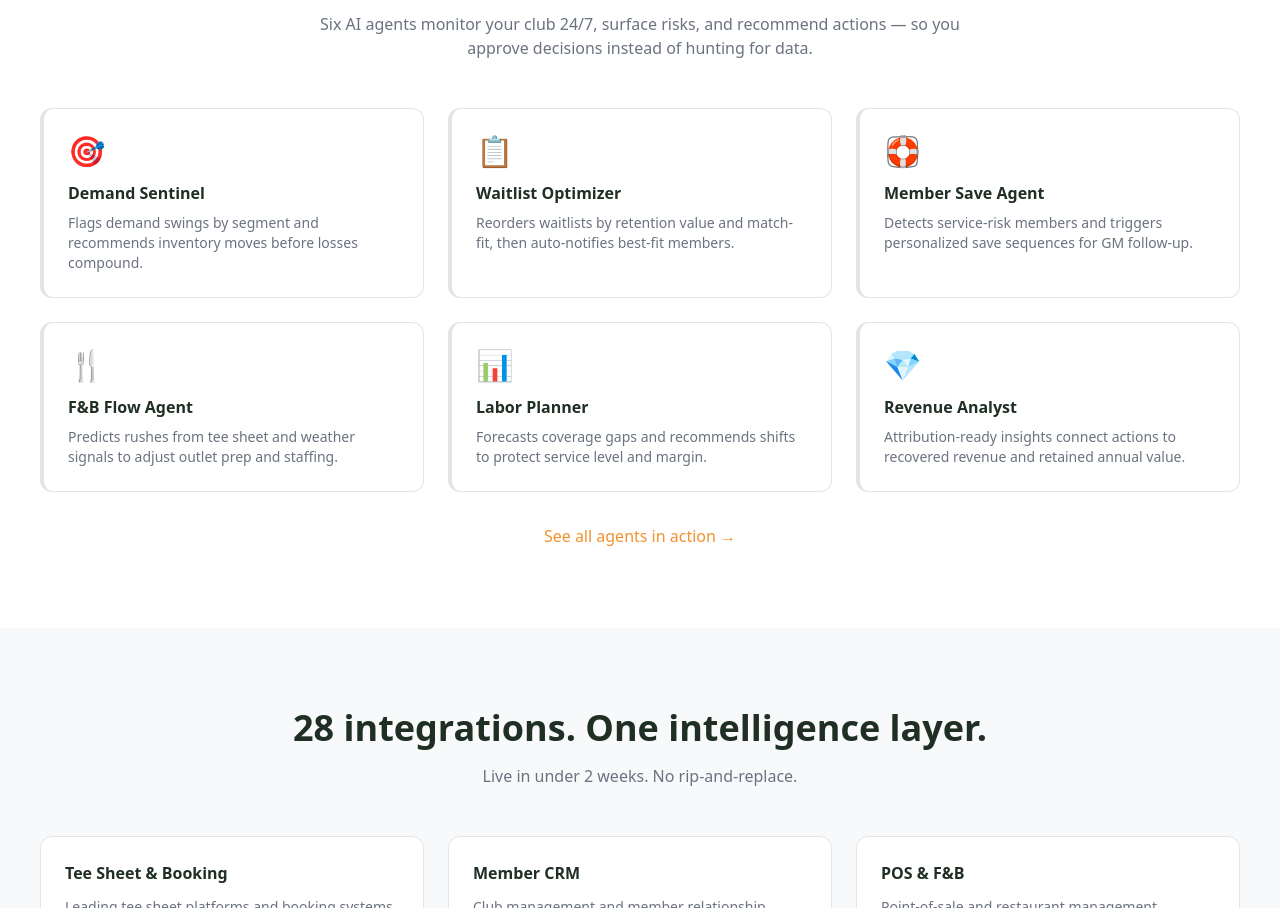
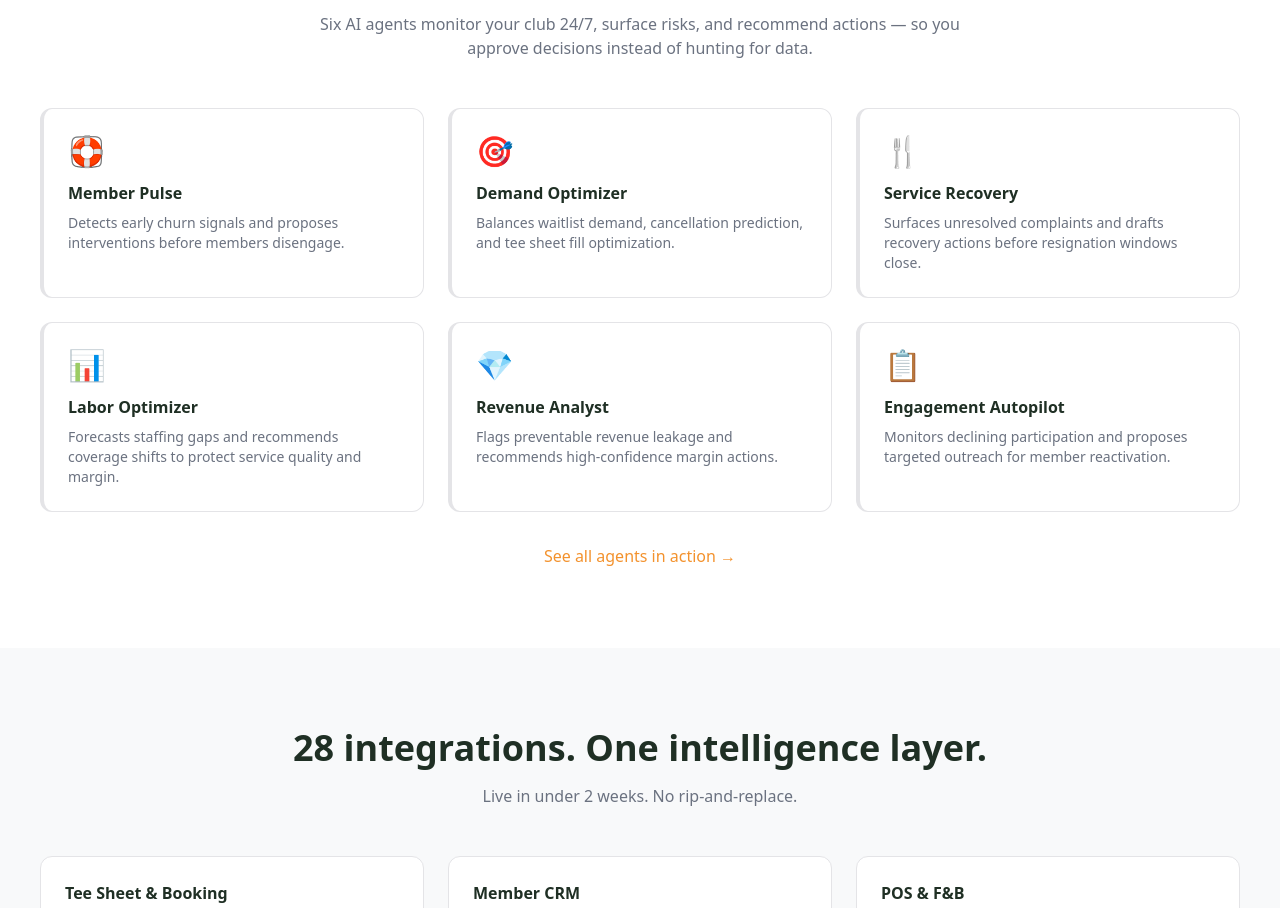
Before and after one commit to ty-hayes-82/swoop-member-intelligence-website, a Next.js app: page / in a window 1280 px wide. Shown: the part 5896-6804 px from the top of the page. Built offline with nearby package versions, Linux system fonts and the light colour scheme.

Commit message:
P0-AGENT-NAMES: Sync canonical AI agent names across marketing site (Member Pulse, Demand Optimizer, Service Recovery, Labor Optimizer, Revenue Analyst, Engagement Autopilot)

```diff
--- a/app/capabilities/revenue-pipeline/page.jsx
+++ b/app/capabilities/revenue-pipeline/page.jsx
@@ -9,7 +9,7 @@ const metrics = [
   { title: 'Per-Slot Revenue Optimization', desc: 'Not all tee times are equal. Saturday 8am generates $340/slot. Tuesday 2pm generates $95. Swoop helps you allocate inventory to maximize yield without alienating members.' },
   { title: 'Retention-Driven Yield', desc: 'Revenue isn\'t just about filling slots — it\'s about filling them with members who renew. A $312/slot with retained members beats $340/slot if the high-payer resigns next quarter.' },
   { title: 'Guest-to-Member Pipeline', desc: 'Track which guest rounds convert to membership inquiries, applications, and joins. $36K in membership revenue is hiding in your guest data — Swoop surfaces it.' },
-  { title: 'Revenue Attribution', desc: 'Which playbook actions actually recovered revenue? Swoop tracks from intervention to outcome: "Member Save sequence → James Whitfield retained → $22K/yr protected."' },
+  { title: 'Revenue Attribution', desc: 'Which playbook actions actually recovered revenue? Swoop tracks from intervention to outcome: "Member Pulse sequence → James Whitfield retained → $22K/yr protected."' },
   { title: 'Dues Yield Analysis', desc: 'Revenue per member varies 4x across your roster. Know which segments are over-indexed, under-served, or declining — and what it means for next year\'s budget.' },
   { title: 'Board-Ready Reporting', desc: 'Auto-generated monthly summaries: revenue trends, retention impact, pipeline health, and ROI on every AI-recommended action. No more manual board report assembly.' },
 ]
--- a/app/case-studies/oakmont-hills/page.jsx
+++ b/app/case-studies/oakmont-hills/page.jsx
@@ -51,7 +51,7 @@ export default function OakmontHillsPage() {
 
             <div className="bg-swoop-green/10 border border-swoop-green/30 rounded-xl p-6">
               <p className="text-sm font-bold text-swoop-green uppercase tracking-wider mb-3">⚡ Swoop flags James — January 16</p>
-              <p>Swoop connects three signals across three systems: declining F&B spend (POS), unresolved complaint (CRM), and consistent booking pattern about to break (tee sheet). Health score drops from 78 to 42. <strong>Member Save Agent recommends: GM personal call within 24 hours.</strong></p>
+              <p>Swoop connects three signals across three systems: declining F&B spend (POS), unresolved complaint (CRM), and consistent booking pattern about to break (tee sheet). Health score drops from 78 to 42. <strong>Member Pulse recommends: GM personal call within 24 hours.</strong></p>
             </div>
 
             <div className="border-l-4 border-red-400 pl-6">
--- a/app/features/ai-agents/page.jsx
+++ b/app/features/ai-agents/page.jsx
@@ -8,35 +8,7 @@ export const metadata = {
 
 const agents = [
   {
-    name: 'Demand Sentinel',
-    icon: '🔍',
-    color: 'bg-lens-operations',
-    role: 'Monitors tee sheet demand patterns and flags anomalies',
-    capabilities: [
-      'Detects booking velocity changes (up or down >20% vs. historical baseline)',
-      'Identifies demand shifts by day/time/weather correlation',
-      'Flags under-capacity risk 72 hours ahead',
-      'Recommends targeted member outreach for low-demand slots',
-    ],
-    exampleAlert: 'Saturday 9:00-11:00 AM slots trending 35% below baseline for next weekend. Recommend targeted push notification to 47 engaged members who historically book Saturday mornings.',
-    avgImpact: '+12 tee time bookings/week',
-  },
-  {
-    name: 'Waitlist Optimizer',
-    icon: '⟳',
-    color: 'bg-lens-operations',
-    role: 'Reorders waitlists by retention value + match-fit',
-    capabilities: [
-      'Ranks waitlist by: churn risk × lifetime value × acceptance probability',
-      'Factors in playing partner preferences and tee time history',
-      'Predicts acceptance rate per member per slot',
-      'Auto-fills canceled slots with retention-prioritized routing',
-    ],
-    exampleAlert: '7:40 AM Saturday slot canceled. Routing to Anne Jordan (health 52, LTV $14K, 92% accept rate) instead of FIFO member Tom Chen (health 94, LTV $8K).',
-    avgImpact: '+$138K annual dues protected via retention-first routing',
-  },
-  {
-    name: 'Member Save Agent',
+    name: 'Member Pulse',
     icon: '◉',
     color: 'bg-lens-members',
     role: 'Detects at-risk members and triggers save sequences',
@@ -50,24 +22,39 @@ const agents = [
     avgImpact: '6.4 week early warning before resignation',
   },
   {
-    name: 'F&B Flow Agent',
+    name: 'Demand Optimizer',
+    icon: '🔍',
+    color: 'bg-lens-operations',
+    role: 'Balances waitlist demand, cancellation prediction, and tee sheet fill optimization',
+    capabilities: [
+      'Ranks waitlist by: churn risk × lifetime value × acceptance probability',
+      'Predicts cancellation likelihood 24-72 hours ahead',
+      'Detects booking velocity changes vs. historical baseline',
+      'Auto-fills canceled slots with retention-prioritized routing',
+    ],
+    exampleAlert: '7:40 AM Saturday slot canceled. Routing to Anne Jordan (health 52, LTV $14K, 92% accept rate) instead of FIFO member Tom Chen (health 94, LTV $8K).',
+    avgImpact: '+$138K annual dues protected via retention-first routing',
+  },
+
+  {
+    name: 'Service Recovery',
     icon: '◆',
     color: 'bg-lens-fb',
-    role: 'Predicts rushes from tee sheet + weather signals',
+    role: 'Surfaces unresolved complaints and drafts recovery actions before resignation windows close',
     capabilities: [
-      'Analyzes tee sheet bookings + weather forecast + historical post-round conversion',
-      'Predicts Grill Room capacity needs 24-48 hours ahead',
-      'Flags prep signals for kitchen (rush incoming vs. slow day)',
-      'Identifies low-converting members for targeted post-round offers',
+      'Monitors complaint tickets across all systems (POS, CRM, email)',
+      'Flags unresolved issues by member value and resignation risk',
+      'Drafts apology messages and recovery offers for GM approval',
+      'Tracks service recovery success rates and refines recommendations',
     ],
-    exampleAlert: 'Saturday 11:00 AM-1:00 PM: 38 tee times booked, weather clear, 68% historical post-round conversion = ~26 diners expected. Current kitchen staffing: 2 cooks. Recommend: Add 1 line cook for lunch shift.',
-    avgImpact: '+18% post-round F&B conversion via targeted offers',
+    exampleAlert: 'James Whitfield complaint (pace of play) unresolved for 6 days. Member health score declined 14 points. Resignation risk: high. Recommend: Personal GM call + expedited resolution + complimentary round. Success rate for this playbook: 81%.',
+    avgImpact: '81% save rate on flagged service-risk members',
   },
   {
-    name: 'Labor Planner',
+    name: 'Labor Optimizer',
     icon: '⊞',
     color: 'bg-lens-staffing',
-    role: 'Forecasts coverage gaps and recommends shifts',
+    role: 'Forecasts staffing gaps and recommends coverage shifts to protect service quality and margin',
     capabilities: [
       'Predicts demand by outlet/shift based on tee sheet + events + weather',
       'Compares projected demand vs. scheduled labor coverage',
@@ -81,7 +68,7 @@ const agents = [
     name: 'Revenue Analyst',
     icon: '◎',
     color: 'bg-lens-pipeline',
-    role: 'Attribution insights and ROI tracking',
+    role: 'Flags preventable revenue leakage and recommends high-confidence margin actions',
     capabilities: [
       'Tracks revenue per tee time slot by member tier',
       'Attributes revenue to specific GM interventions',
@@ -90,6 +77,20 @@ const agents = [
     ],
     exampleAlert: 'Q1 retention initiatives (47 interventions approved): $338K in annual dues protected, $89K in incremental F&B spend. Total cost: $12K (GM time + offers). Net ROI: 35.6x.',
     avgImpact: 'Board-ready attribution for every operational decision',
+  },
+  {
+    name: 'Engagement Autopilot',
+    icon: '⟳',
+    color: 'bg-lens-members',
+    role: 'Monitors declining participation and proposes targeted outreach for member reactivation',
+    capabilities: [
+      'Tracks engagement decay across all touchpoints (golf, dining, events)',
+      'Identifies members shifting from active to passive participation',
+      'Recommends personalized re-engagement campaigns',
+      'Measures campaign effectiveness and adjusts messaging',
+    ],
+    exampleAlert: 'Sarah Mitchell: 6 weeks since last visit, declined 3 event invitations, email engagement dropped 80%. Recommend: Personal invitation to member-guest tournament + complimentary F&B voucher. Acceptance probability: 67%.',
+    avgImpact: '42% reactivation rate on declining members',
   },
 ]
 
--- a/app/page.jsx
+++ b/app/page.jsx
@@ -12,12 +12,12 @@ const lenses = [
 ]
 
 const agents = [
-  { name: 'Demand Sentinel', icon: '🎯', description: 'Flags demand swings by segment and recommends inventory moves before losses compound.' },
-  { name: 'Waitlist Optimizer', icon: '📋', description: 'Reorders waitlists by retention value and match-fit, then auto-notifies best-fit members.' },
-  { name: 'Member Save Agent', icon: '🛟', description: 'Detects service-risk members and triggers personalized save sequences for GM follow-up.' },
-  { name: 'F&B Flow Agent', icon: '🍴', description: 'Predicts rushes from tee sheet and weather signals to adjust outlet prep and staffing.' },
-  { name: 'Labor Planner', icon: '📊', description: 'Forecasts coverage gaps and recommends shifts to protect service level and margin.' },
-  { name: 'Revenue Analyst', icon: '💎', description: 'Attribution-ready insights connect actions to recovered revenue and retained annual value.' },
+  { name: 'Member Pulse', icon: '🛟', description: 'Detects early churn signals and proposes interventions before members disengage.' },
+  { name: 'Demand Optimizer', icon: '🎯', description: 'Balances waitlist demand, cancellation prediction, and tee sheet fill optimization.' },
+  { name: 'Service Recovery', icon: '🍴', description: 'Surfaces unresolved complaints and drafts recovery actions before resignation windows close.' },
+  { name: 'Labor Optimizer', icon: '📊', description: 'Forecasts staffing gaps and recommends coverage shifts to protect service quality and margin.' },
+  { name: 'Revenue Analyst', icon: '💎', description: 'Flags preventable revenue leakage and recommends high-confidence margin actions.' },
+  { name: 'Engagement Autopilot', icon: '📋', description: 'Monitors declining participation and proposes targeted outreach for member reactivation.' },
 ]
 
 const comparison = [
--- a/app/resources/ai-agents-primer/page.jsx
+++ b/app/resources/ai-agents-primer/page.jsx
@@ -14,21 +14,21 @@ const whatAreAgents = [
 
 const howTheyWork = [
   {
-    agent: 'Member Save Agent',
+    agent: 'Member Pulse',
     monitors: 'Tee sheet booking patterns, F&B spend, email engagement, complaint history',
     triggers: 'Member health score drops 15+ points in 30 days',
     recommends: 'Personal GM call within 48 hours',
     outcome: '68% of flagged members saved when contacted within 2 days',
   },
   {
-    agent: 'Waitlist Optimizer',
+    agent: 'Demand Optimizer',
     monitors: 'Cancellation patterns, member health scores, lifetime value, acceptance rates',
     triggers: 'Tee time opens due to cancellation',
     recommends: 'Notify specific member (highest retention-value match)',
     outcome: '87% fill rate vs. 67% with FIFO waitlists',
   },
   {
-    agent: 'F&B Flow Agent',
+    agent: 'Service Recovery',
     monitors: 'Tee sheet pace, weather forecast, historical dining patterns',
     triggers: 'Predicted post-round dining rush 40% above typical',
     recommends: 'Add 1 server to Grill Room shift, increase appetizer prep',
@@ -188,15 +188,15 @@ export default function AiAgentsPrimerPage() {
             <ul className="space-y-3 ml-6">
               <li className="flex items-start gap-2">
                 <span className="text-swoop-green mt-1">→</span>
-                <span><strong className="text-white">Member Save Agent:</strong> &quot;James Whitfield health score dropped to 42. Recommend personal GM call within 48 hours. Success rate: 68%.&quot;</span>
+                <span><strong className="text-white">Member Pulse:</strong> &quot;James Whitfield health score dropped to 42. Recommend personal GM call within 48 hours. Success rate: 68%.&quot;</span>
               </li>
               <li className="flex items-start gap-2">
                 <span className="text-swoop-green mt-1">→</span>
-                <span><strong className="text-white">Waitlist Optimizer:</strong> &quot;3 cancellations predicted for Saturday. Notify Anne Jordan (at-risk member, $14K value) first.&quot;</span>
+                <span><strong className="text-white">Demand Optimizer:</strong> &quot;3 cancellations predicted for Saturday. Notify Anne Jordan (at-risk member, $14K value) first.&quot;</span>
               </li>
               <li className="flex items-start gap-2">
                 <span className="text-swoop-green mt-1">→</span>
-                <span><strong className="text-white">F&B Flow Agent:</strong> &quot;Post-round rush predicted Sunday 1-3 PM (40% above normal). Add 1 server, increase appetizer prep.&quot;</span>
+                <span><strong className="text-white">Service Recovery:</strong> &quot;Post-round rush predicted Sunday 1-3 PM (40% above normal). Add 1 server, increase appetizer prep.&quot;</span>
               </li>
             </ul>
             <p className="pt-4">
```
